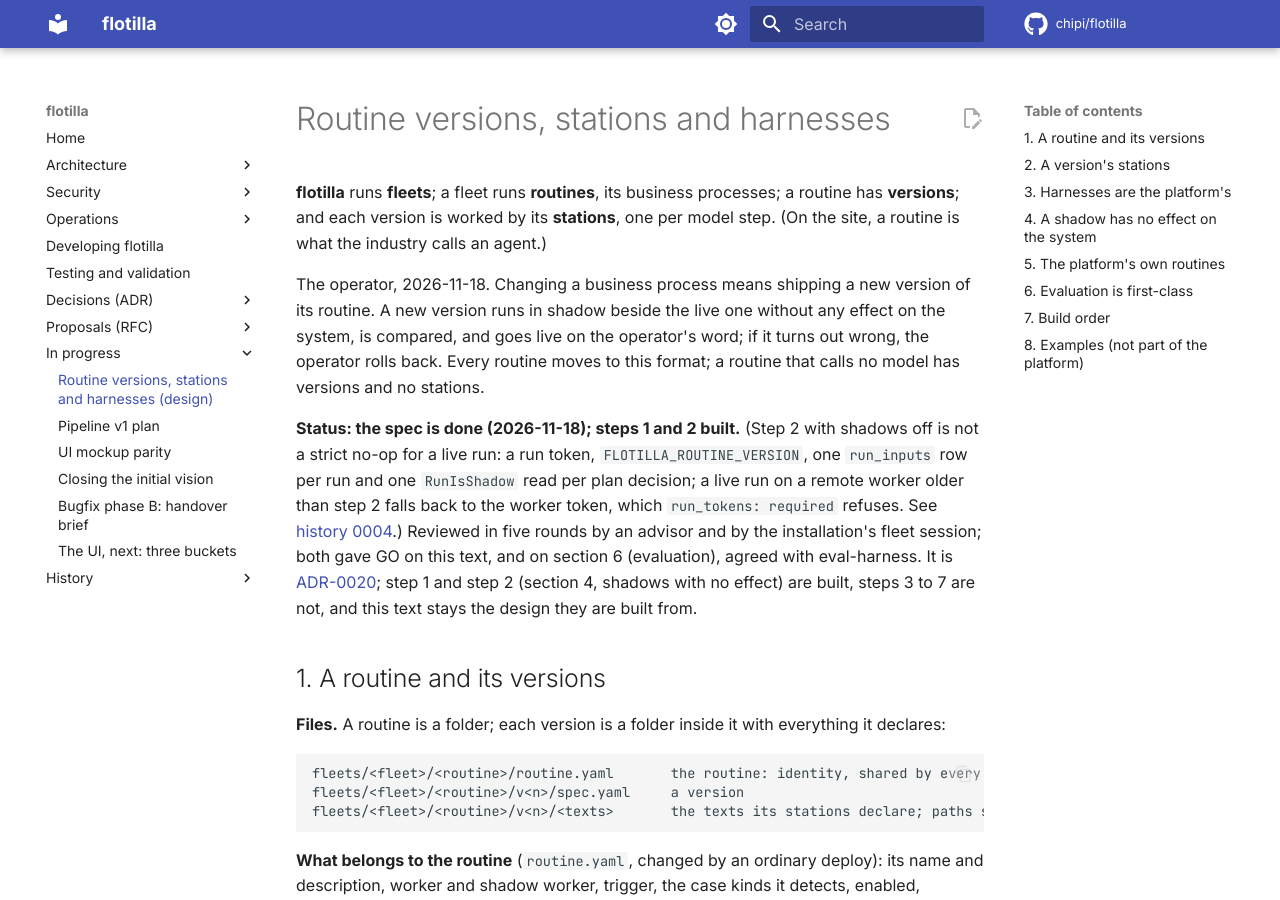
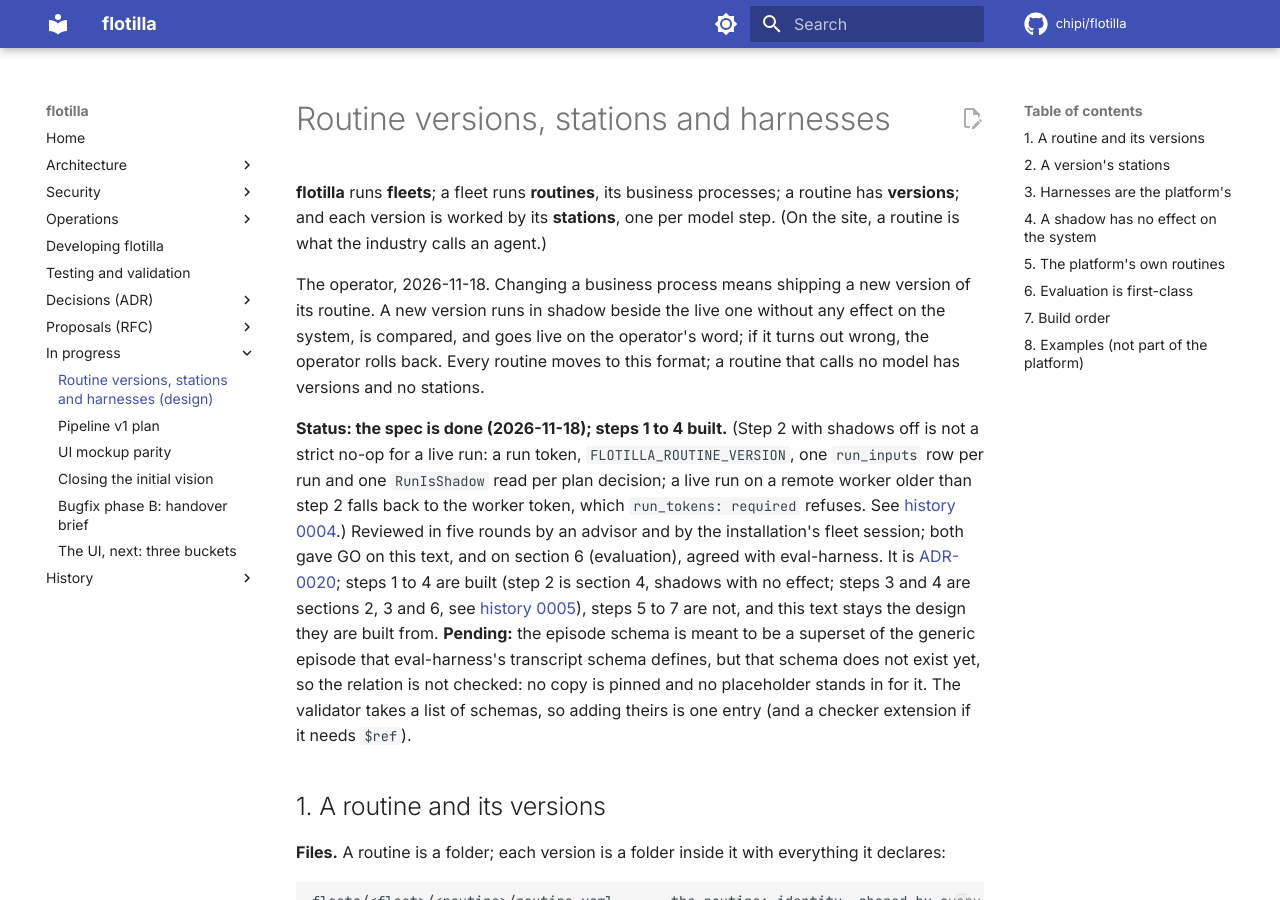
Before and after one commit to chipi/flotilla, an MkDocs documentation site: the page built from docs/wip/v2-design.md, in a window 1280 px wide and 900 px high. Built offline with MkDocs 1.6.1 and Material for MkDocs 9.7.7, drawn with Linux system fonts in a browser that asks for light colours; comment, search, counter and statistics services are not loaded.

Commit message:
v2 steps 3-4, C11: docs for the stations and the harness layer
ADR-0020 and the v2 design mark steps 3 and 4 built and say the superset relation with eval-harness's generic episode schema is pending
(no such schema exists yet: none pinned, no placeholder, the validator takes a list). History 0005 records what was built, the decisions,
the S5 finding and its behaviour change for every run_process caller on kill paths (and its one gap, a process that clears its own
environment), the /tmp inode incident, what is not a strict no-op (the bugfix image gains runtime/, schema 32, the sweep), and what is open.
make docs-validate green.

Co-Authored-By: Claude Sonnet 5.5 <noreply@anthropic.com>
Claude-Session: https://claude.ai/code/session_014cvkLAigNFv18xzZ24LL9i

```diff
--- a/docs/wip/v2-design.md
+++ b/docs/wip/v2-design.md
@@ -9,16 +9,22 @@ A new version runs in shadow beside the live one without any effect on the syste
 and goes live on the operator's word; if it turns out wrong, the operator rolls back. Every routine
 moves to this format; a routine that calls no model has versions and no stations.
 
-**Status: the spec is done (2026-11-18); steps 1 and 2 built.** (Step 2 with shadows off is not a
+**Status: the spec is done (2026-11-18); steps 1 to 4 built.** (Step 2 with shadows off is not a
 strict no-op for a live run: a run token, `FLOTILLA_ROUTINE_VERSION`, one `run_inputs` row per run
 and one `RunIsShadow` read per plan decision; a live run on a remote worker older than step 2 falls
 back to the worker token, which `run_tokens: required` refuses. See
 [history 0004](../history/0004-v2-step-2-shadows.md).) Reviewed in five rounds by an
 advisor and by
 the installation's fleet session; both gave GO on this text, and on section 6 (evaluation), agreed
-with eval-harness. It is [ADR-0020](../adr/ADR-0020-routine-versions-stations-harnesses.md); step 1
-and step 2 (section 4, shadows with no effect) are built, steps 3 to 7 are not, and this text
-stays the design they are built from.
+with eval-harness. It is
+[ADR-0020](../adr/ADR-0020-routine-versions-stations-harnesses.md); steps 1 to 4 are built (step 2
+is section 4, shadows with no effect; steps 3 and 4 are sections 2, 3 and 6, see
+[history 0005](../history/0005-v2-steps-3-4.md)), steps 5 to 7 are not, and this text stays the
+design they are built from. **Pending:** the episode schema is meant to be a superset of the
+generic episode that eval-harness's transcript schema defines, but that schema does not exist yet,
+so the relation is not checked: no copy is pinned and no placeholder stands in for it. The
+validator takes a list of schemas, so adding theirs is one entry (and a checker extension if it
+needs `$ref`).
 
 ## 1. A routine and its versions
 
--- a/llms.txt
+++ b/llms.txt
@@ -147,6 +147,7 @@ This file is generated by scripts/llms_txt.py from llms.config.json; `make llms-
 - [0002 — From a design to a running platform (2026-11-08 to 2026-11-17)](docs/history/0002-design-to-running-platform.md): The genesis entry (0001) ends with flotilla as a design.
 - [0003 — Six finished wip plans closed (2026-11-17)](docs/history/0003-wip-notes-closed.md): Still open in `docs/wip/`: the vision plan (the MVP), pipeline v1 (its gate), the UI plans (mockup parity, the next UI …
 - [0004 — v2 step 2: shadows with no effect (2026-11-19)](docs/history/0004-v2-step-2-shadows.md)
+- [0005 — v2 steps 3 and 4: stations, and the harness layer in runtime/ (2026-11-19)](docs/history/0005-v2-steps-3-4.md)
 - [Bugfix phase B: handover brief](docs/wip/bugfix-phase-b-brief.md): Written 2026-11-16 for the agent that takes phase B.
 - [Six generic example fleets](docs/wip/example-fleets-plan.md): The operator, 2026-11-17: flotilla's `fleets/` must be generic examples, not the operator's fleets with placeholders.
 - [Pipeline v1 plan: cases, policy and the first write, in shadow](docs/wip/pipeline-v1-plan.md): started 2026-11-13. One chain, one host, one write, in shadow.
--- a/mkdocs.yml
+++ b/mkdocs.yml
@@ -139,6 +139,7 @@ nav:
     - 0002 — From a design to a running platform: history/0002-design-to-running-platform.md
     - "0003 — Six finished wip plans closed": history/0003-wip-notes-closed.md
     - "0004 — v2 step 2, shadows with no effect": history/0004-v2-step-2-shadows.md
+    - "0005 — v2 steps 3 and 4, stations and the harness layer": history/0005-v2-steps-3-4.md
     - From the origin (moved 2026-11-17):
       - Fleet architecture: history/origin/fleet-architecture.md
       - fleetd deploy: history/origin/fleetd-deploy.md
```
Also changed, not shown: docs/adr/ADR-0020-routine-versions-stations-harnesses.md (+3 -3 lines), docs/history/0005-v2-steps-3-4.md (added, +76 -0 lines), docs/history/README.md (+2 -0 lines).
